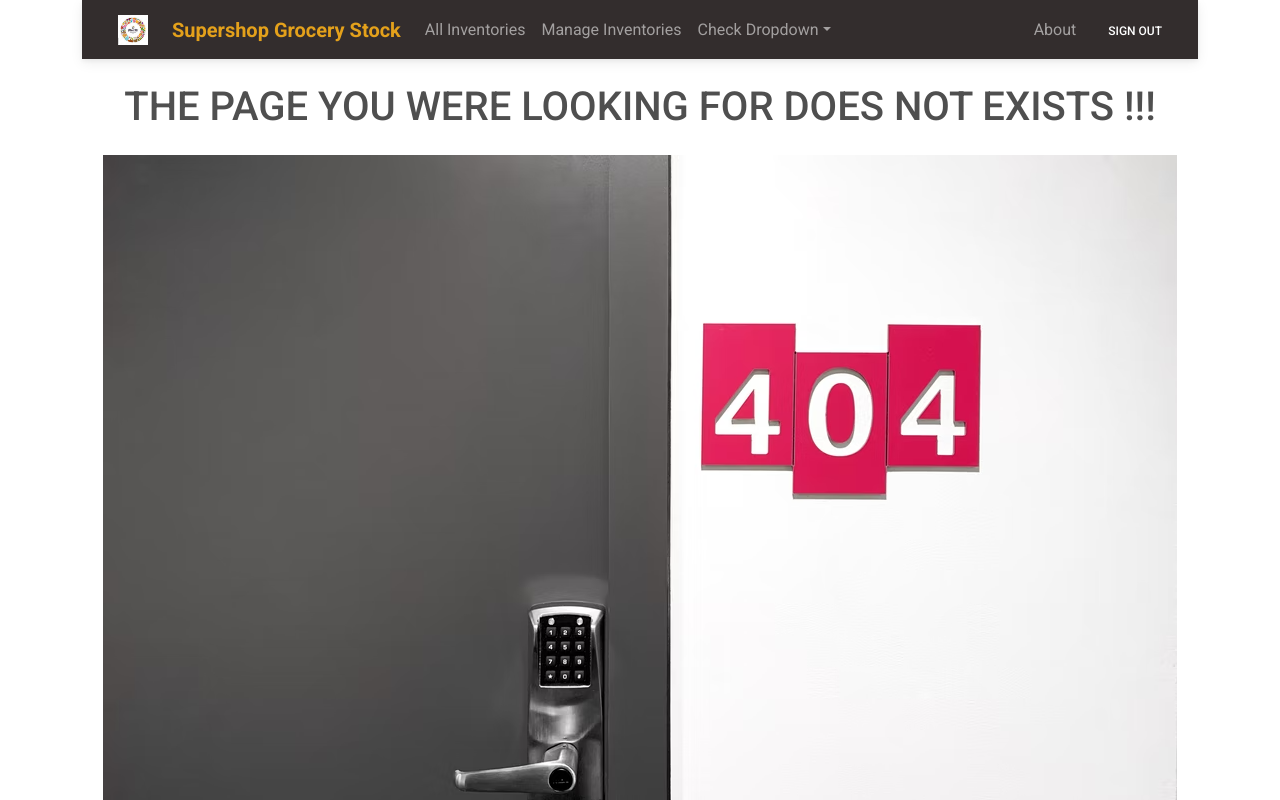
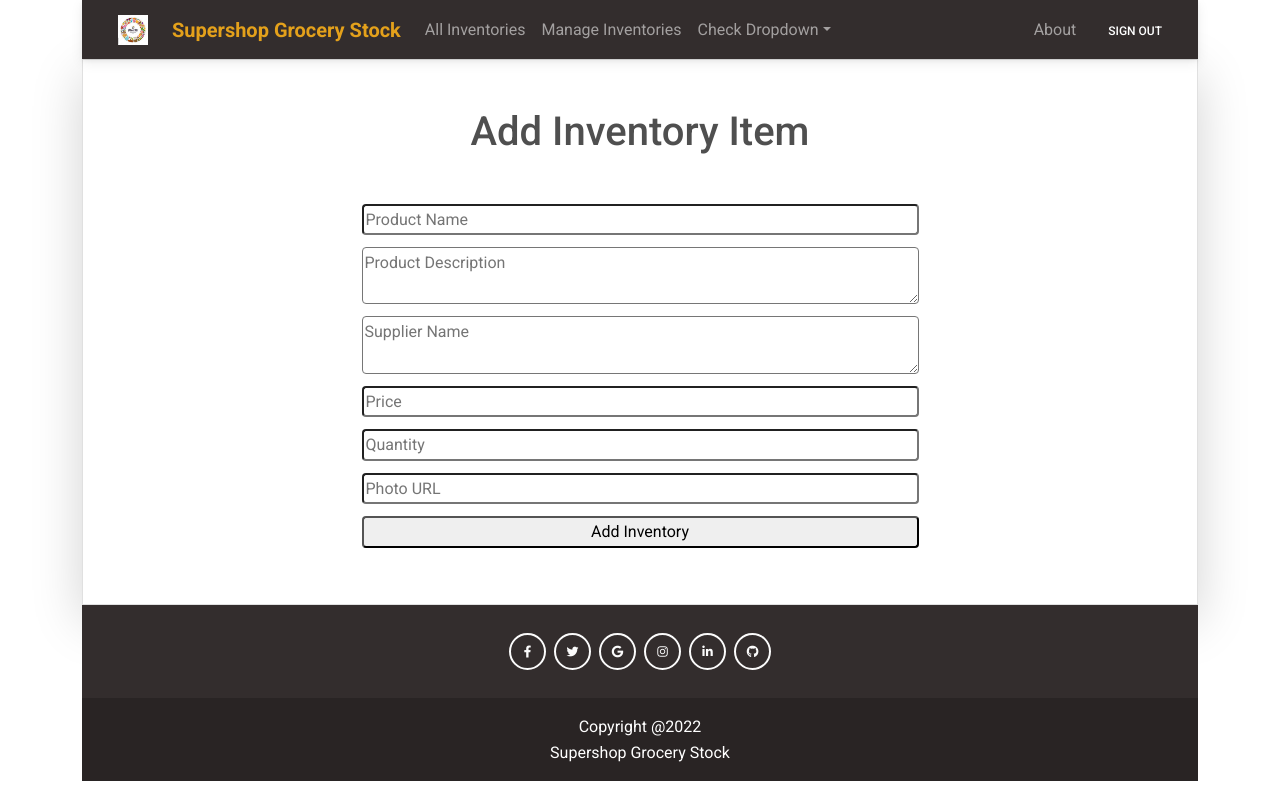
Before and after one commit to tashfiaislamistila/supershop-grocery-stock-warehouse-management-client, a React (Create React App) app: page /add in a window 1280 px wide. Shown: the top 800 px of the page. Built offline with nearby package versions, Linux system fonts and the light colour scheme; no server answers; sample sign-in values are in the browser's storage.

Commit message:
post data in add inventory

```diff
--- a/package.json
+++ b/package.json
@@ -14,6 +14,7 @@
     "react-dom": "^18.1.0",
     "react-firebase-hooks": "^5.0.3",
     "react-helmet-async": "^1.3.0",
+    "react-hook-form": "^7.30.0",
     "react-router-dom": "^6.3.0",
     "react-scripts": "5.0.1",
     "react-toastify": "^9.0.1",
--- a/src/App.js
+++ b/src/App.js
@@ -1,6 +1,7 @@
 import { Route, Routes } from 'react-router-dom';
 import './App.css';
 import About from './Pages/About/About';
+import AddInventory from './Pages/AddInventory/AddInventory';
 import Blog from './Pages/Blog/Blog';
 import Banner from './Pages/Home/Banner/Banner';
 import Home from './Pages/Home/Home/Home';
@@ -29,7 +30,17 @@ function App() {
             <InventoryDetail></InventoryDetail>
           </RequireAuth>
         }></Route>
-        <Route path='/manage' element={<ManageInventories></ManageInventories>}></Route>
+        <Route path='/add' element={
+          <RequireAuth>
+            <AddInventory></AddInventory>
+          </RequireAuth>
+        }></Route>
+        <Route path='/manage' element={
+          <RequireAuth>
+            <ManageInventories>
+            </ManageInventories>
+          </RequireAuth>
+        }></Route>
         <Route path="/blog" element={<Blog></Blog>}></Route>
         <Route path="/inventories" element={<Inventories></Inventories>}></Route>
         <Route path="/about" element={<About></About>}></Route>
--- /dev/null
+++ b/src/Pages/AddInventory/AddInventory.js
@@ -0,0 +1,40 @@
+import React from 'react';
+import { useForm } from "react-hook-form";
+
+const AddInventory = () => {
+    const { register, handleSubmit } = useForm();
+    const onSubmit = data => {
+        console.log(data);
+        const url = `http://localhost:5000/grocery`;
+        fetch(url, {
+            method: 'POST',
+            headers: {
+                'content-type': 'application/json'
+            },
+            body: JSON.stringify(data)
+        })
+            .then(res => res.json())
+            .then(result => {
+                console.log(result);
+            })
+    };
+
+    return (
+        <div className='border shadow-lg ' >
+
+            <h1 className='mt-5 text-center '>Add Inventory Item</h1>
+            <form className='d-flex flex-column w-50 mx-auto mt-5 mb-5' onSubmit={handleSubmit(onSubmit)}>
+                <input className="mb-2 rounded" placeholder="Product Name" {...register("product", { required: true })} />
+                <textarea className="mt-1 mb-2 rounded" placeholder="Product Description" {...register("description")} />
+                <textarea className="mt-1 mb-2 rounded" placeholder="Supplier Name" {...register("supplier")} />
+                <input className="mt-1 mb-2 rounded" placeholder="Price" type="number" {...register("price")} />
+                <input className="mt-1 mb-2 rounded" placeholder="Quantity" type="number" {...register("quantity")} />
+                <input className="mt-1 mb-2 rounded" placeholder="Photo URL" type="text" {...register("image")} />
+                <input className="mt-1 mb-2 rounded" type="submit" value="Add Inventory" />
+            </form>
+
+        </div>
+    );
+};
+
+export default AddInventory;
--- a/src/Pages/InventoryDetail/InventoryDetail.js
+++ b/src/Pages/InventoryDetail/InventoryDetail.js
@@ -3,7 +3,6 @@ import { useParams } from 'react-router-dom';
 import { MDBCard, MDBCardImage, MDBCardBody, MDBCardTitle, MDBCardText, MDBListGroup, MDBListGroupItem, MDBBtn, MDBInput } from 'mdb-react-ui-kit';
 
 const InventoryDetail = () => {
-    // const { _id, product, image, supplier, quantity, price, description } = inventory;
     const { inventoryId } = useParams();
     const [inventories, setInventories] = useState({});
 
```
Also changed, not shown: 1 other file (tests, documents, lock files or other folders).
